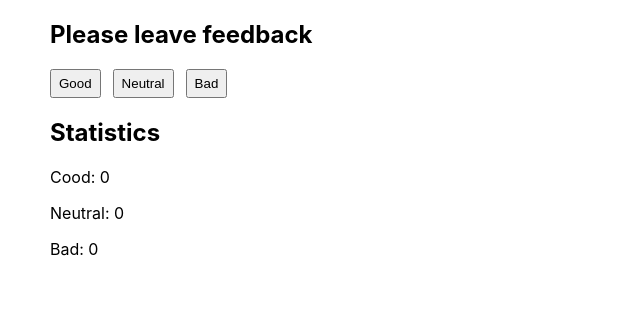
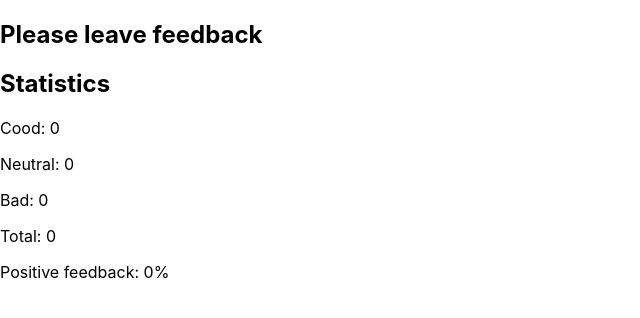
Before and after one commit to KaterynaMal/goit-react-hw-02-feedback, a React (Create React App) app: page / in a window 1280 px wide. Shown: the top 318 px of the page, without its empty margins (0-640 px from the left). Built offline with nearby package versions, Linux system fonts and the light colour scheme.

Commit message:
task 2.2

```diff
--- a/src/components/App.jsx
+++ b/src/components/App.jsx
@@ -1,51 +1,62 @@
-import { Component } from "react";
-import { Feedback } from "./Feedback";
+import { Component } from 'react';
+import { Feedback } from './Feedback';
+import { Statistics } from './Statistics';
+// import { FeedbackOptions } from './FeedbackOptions';
+import { SectionTitle } from './SectionTitle';
 
 export class App extends Component {
- state = {
-  good: 0,
-  neutral: 0,
-  bad: 0
-}
+  state = {
+    good: 0,
+    neutral: 0,
+    bad: 0,
+  };
 
-  handleClick = (type) => {
-    this.setState((prevState) => ({
+  handleClick = type => {
+    this.setState(prevState => ({
       [type]: prevState[type] + 1,
     }));
   };
 
+  countTotalFeedback = () => {
+    const { good, neutral, bad } = this.state;
+   return good + neutral + bad;
+  }
+
+  countPositiveFeedbackPercentage = () => {
+    const total = this.countTotalFeedback();
+    const { good } = this.state;
+    return total === 0 ? 0 : Math.round((good / total) * 100);
+
+  };
+
+  render() {
+    const { good, neutral, bad } = this.state;
+    const total = this.countTotalFeedback();
+    const positivePercentage = this.countPositiveFeedbackPercentage();
+    return (
+      <div>
+        <SectionTitle title="Please leave feedback">
+          {/* <Statistics
+          good={good}
+          neutral={neutral}
+          bad={bad}
+          total={total}
+          positivePercentage={positivePercentage}
+        ></Statistics> */}
+
+       </SectionTitle>
+        <Feedback
+          handleClick={this.handleClick}></Feedback>
+        <Statistics
+          good={good}
+          neutral={neutral}
+          bad={bad}
+          total={total}
+          positivePercentage={positivePercentage}
+        ></Statistics>
 
 
-  render() {
-    return (
-      <div>
-        <Feedback
-          handleClick={this.handleClick}
-          good={this.state.good}
-          neutral={this.state.neutral}
-          bad={this.state.bad}
-        ></Feedback>
-    </div>
-  )
+      </div>
+    );
+  }
 }
-}
-
-
-
-
-// export const App = () => {
-//   return (
-//     <div
-//       style={{
-//         height: '100vh',
-//         display: 'flex',
-//         justifyContent: 'center',
-//         alignItems: 'center',
-//         fontSize: 40,
-//         color: '#010101'
-//       }}
-//     >
-//       React homework template
-//     </div>
-//   );
-// };
--- a/src/components/Feedback.jsx
+++ b/src/components/Feedback.jsx
@@ -1,36 +1,50 @@
 import React from 'react';
 import css from './Feedback.module.css';
 
-
-
-
-const Feedback = ({ good, neutral, bad, handleClick }) => {
-
+const Feedback = ({
+  good,
+  neutral,
+  bad,
+  handleClick,
+  total,
+  positivePercentage,
+}) => {
   return (
     <div className={css.feedback_container}>
       <div>
-        <h2>Please leave feedback</h2>
-        <div className={css.btn_list}>
+        {/* <h2>Please leave feedback</h2> */}
+        {/* <div className={css.btn_list}>
           <li>
-            <button onClick={() => handleClick('good')} className={css.btn} type="button">
-
+            <button
+              onClick={() => handleClick('good')}
+              className={css.btn}
+              type="button"
+            >
               Good
             </button>
           </li>
           <li>
-            <button onClick={() => handleClick('neutral')} className={css.btn} type="button">
+            <button
+              onClick={() => handleClick('neutral')}
+              className={css.btn}
+              type="button"
+            >
               Neutral
             </button>
           </li>
           <li>
-            <button onClick={() => handleClick('bad')} className={css.btn} type="button">
+            <button
+              onClick={() => handleClick('bad')}
+              className={css.btn}
+              type="button"
+            >
               Bad
             </button>
           </li>
         </div>
-      </div>
+      </div> */}
 
-      <div>
+      {/* <div>
         <h2>Statistics</h2>
         <div>
           <p>
@@ -42,9 +56,17 @@ const Feedback = ({ good, neutral, bad, handleClick }) => {
           <p>
             Bad: <span className="bad">{bad}</span>
           </p>
+          <p>
+            Total: <span className="total">{total}</span>
+          </p>
+          <p>
+            Positive feedback:{' '}
+            <span className="percentage">{positivePercentage}%</span>
+          </p>
         </div>
-      </div>
-    </div>
+      </div> */}
+          </div>
+          </div>
   );
 };
 
--- a/src/components/Feedback.module.css
+++ b/src/components/Feedback.module.css
@@ -13,4 +13,6 @@
 .btn {
 cursor: pointer;
 padding: 5px 7px;
+background-color:rgb(249, 246, 246);
+border-color: rgb(211, 209, 209);
 }
--- /dev/null
+++ b/src/components/FeedbackOptions.jsx
@@ -0,0 +1,40 @@
+import React from 'react';
+import css from './Feedback.module.css';
+
+const FeedbackOptions = ({ options, onLeaveFeedback }) => {
+  return (
+    <div>
+      <div className={css.btn_list}>
+        <li>
+          <button
+            onClick={() => handleClick('good')}
+            className={css.btn}
+            type="button"
+          >
+            Good
+          </button>
+        </li>
+        <li>
+          <button
+            onClick={() => handleClick('neutral')}
+            className={css.btn}
+            type="button"
+          >
+            Neutral
+          </button>
+        </li>
+        <li>
+          <button
+            onClick={() => handleClick('bad')}
+            className={css.btn}
+            type="button"
+          >
+            Bad
+          </button>
+        </li>
+      </div>
+    </div>
+  );
+};
+
+export { FeedbackOptions };
--- /dev/null
+++ b/src/components/SectionTitle.jsx
@@ -0,0 +1,14 @@
+import React from "react";
+// import css from './Feedback.module.css';
+
+const SectionTitle = ({
+    title
+}) => {
+  return(
+      <div>
+          <h2>{title}</h2>
+        </div>
+    )
+}
+
+export { SectionTitle };
--- /dev/null
+++ b/src/components/Statistics.jsx
@@ -0,0 +1,32 @@
+import React from 'react';
+import css from './Feedback.module.css';
+
+const Statistics = ({
+    good, neutral, bad, total, positivePercentage
+}) => {
+    return (
+        <div>
+        <h2>Statistics</h2>
+        <div>
+          <p>
+            Cood: <span className="good">{good}</span>
+          </p>
+          <p>
+            Neutral: <span className="neutral">{neutral}</span>
+          </p>
+          <p>
+            Bad: <span className="bad">{bad}</span>
+          </p>
+          <p>
+            Total: <span className="total">{total}</span>
+          </p>
+          <p>
+            Positive feedback:{' '}
+            <span className="percentage">{positivePercentage}%</span>
+          </p>
+        </div>
+      </div>
+    )
+}
+
+export { Statistics };
```
